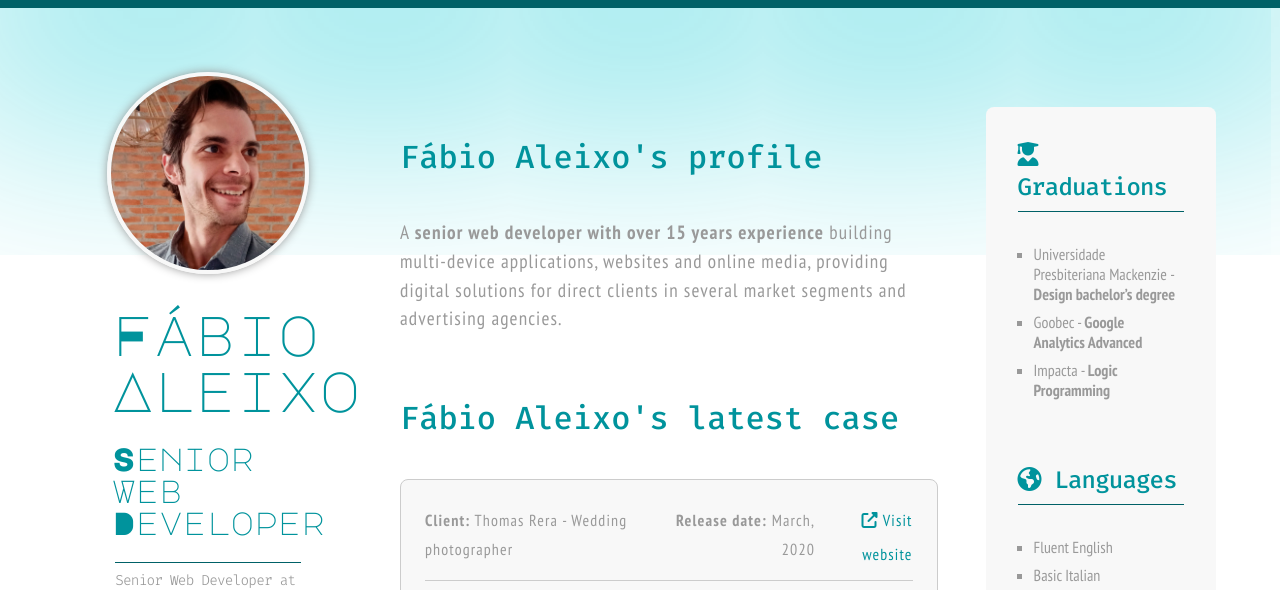
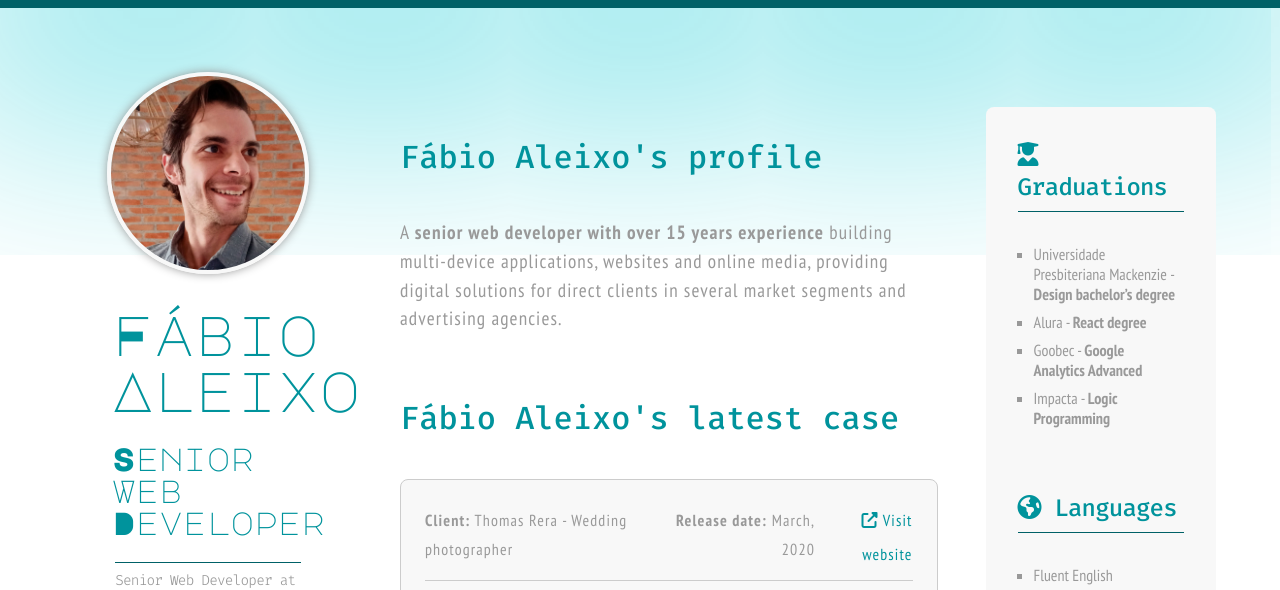
Before and after one commit to fabioaleixo/fabiolaleixo, a plain HTML site: page index.html in a window 1280 px wide. Shown: the top 590 px of the page. Drawn offline with Linux system fonts and the light colour scheme.

Commit message:
Degrees Change

```diff
--- a/index.html
+++ b/index.html
@@ -187,6 +187,7 @@
             <h2><i class="fas fa-user-graduate"></i> Graduations</h2>
             <ul>
                 <li>Universidade Presbiteriana Mackenzie - <strong>Design bachelor’s degree</strong></li>
+                <li>Alura - <strong>React degree</strong></li>
                 <li>Goobec - <strong>Google Analytics Advanced</strong></li>
                 <li>Impacta - <strong>Logic Programming</strong></li>
             </ul>
```
